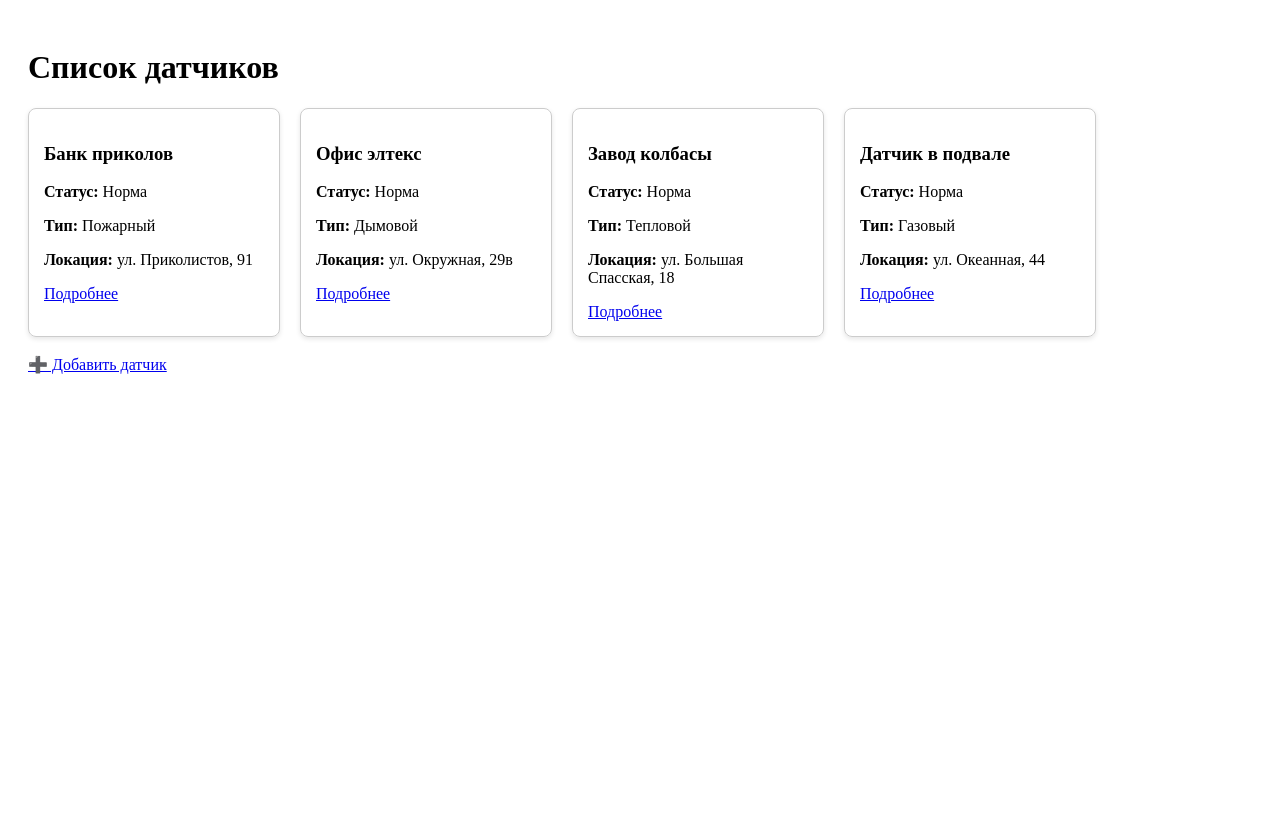
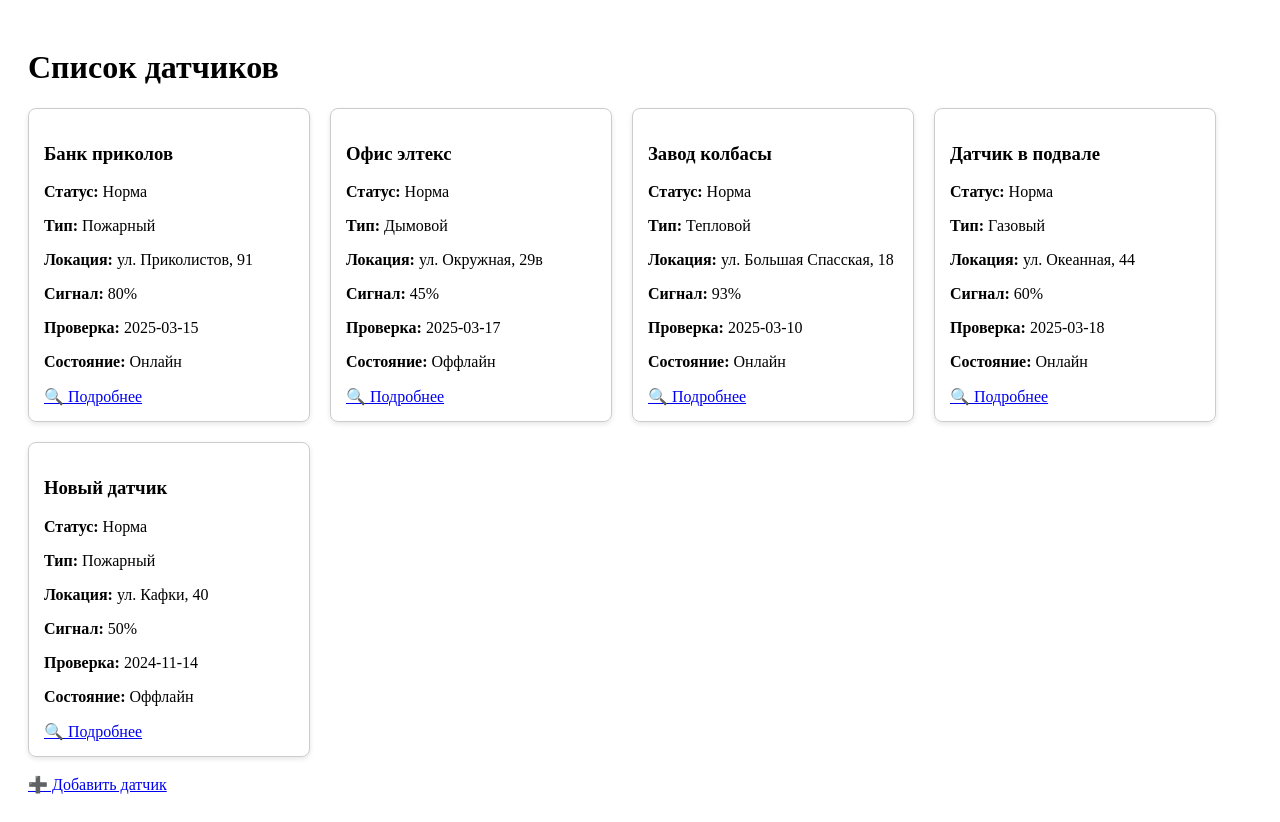
Before and after one commit to 1ARZAMAS/proga-laba1, a React (Create React App) app in the folder laba1/: page / in a window 1280 px wide. Before the commit the page ends 800 px from the top, so only its background shows below. Built offline with nearby package versions, Linux system fonts and the light colour scheme; data requests are answered from the project's data file.

Commit message:
5th task completed

```diff
--- a/laba1/db.json
+++ b/laba1/db.json
@@ -7,7 +7,6 @@
       "location": "ул. Приколистов, 91",
       "type": "Пожарный",
       "signal": 80,
-      "batteryLevel": 75,
       "lastChecked": "2025-03-15",
       "isOnline": true
     },
@@ -40,6 +39,16 @@
       "signal": 60,
       "lastChecked": "2025-03-18",
       "isOnline": true
+    },
+    {
+      "id": "5f53",
+      "name": "Новый датчик",
+      "status": "Норма",
+      "type": "Пожарный",
+      "location": "ул. Кафки, 40",
+      "signal": 50,
+      "lastChecked": "2024-11-14",
+      "isOnline": false
     }
   ]
 }
--- a/laba1/src/App.js
+++ b/laba1/src/App.js
@@ -3,9 +3,11 @@ import { BrowserRouter as Router, Route, Routes } from "react-router-dom";
 import Home from "./pages/Home";
 import Detail from "./pages/Detail";
 import Form from "./pages/Form";
+import { SensorProvider } from './SensorContext';
 
 const App = () => {
   return (
+    <SensorProvider>
       <Router>
         <Routes>
           <Route path="/" element={<Home />} />
@@ -13,6 +15,7 @@ const App = () => {
           <Route path="/add" element={<Form />} />
         </Routes>
       </Router>
+    </SensorProvider>
   );
 };
 
--- /dev/null
+++ b/laba1/src/SensorContext.js
@@ -0,0 +1,52 @@
+import React, { createContext, useState, useEffect } from 'react';
+import axios from 'axios';
+
+export const SensorContext = createContext(); // создаем контекст для общего доступа
+
+export const SensorProvider = ({ children }) => { // в нем находится state
+    const [sensors, setSensors] = useState([]); // обновляем список
+    const [selectedSensor, setSelectedSensor] = useState(null);
+
+    const fetchSensors = () => {
+    axios.get('http://localhost:5000/sensors')
+        .then(response => setSensors(response.data))
+        .catch(error => console.error("Ошибка загрузки датчиков:", error));
+    };
+
+    useEffect(() => {
+        fetchSensors();
+
+    window.addEventListener('focus', fetchSensors);
+
+    return () => {
+        window.removeEventListener('focus', fetchSensors);
+    };
+    }, []);
+
+    const addSensor = (newSensor) => {
+        setSensors(prev => [...prev, newSensor]);
+    };
+
+    const updateSensor = (updatedSensor) => {
+    setSensors(prev =>
+        prev.map(sensor => (sensor.id === updatedSensor.id ? updatedSensor : sensor))
+        );
+    };
+
+    const deleteSensor = (id) => {
+        setSensors(prev => prev.filter(sensor => sensor.id !== id));
+    };
+
+    return (
+        <SensorContext.Provider value={{
+        sensors,
+        selectedSensor,
+        setSelectedSensor,
+        addSensor,
+        updateSensor,
+        deleteSensor
+        }}>
+        {children}
+        </SensorContext.Provider>
+    );
+};
--- a/laba1/src/pages/Detail.js
+++ b/laba1/src/pages/Detail.js
@@ -1,41 +1,58 @@
-import React, { useEffect, useState } from 'react';
+import React, { useEffect, useState, useContext } from 'react';
 import { useParams, useNavigate } from 'react-router-dom';
 import axios from 'axios';
+import { SensorContext } from '../SensorContext';
 
 const Detail = () => {
     const { id } = useParams();
     const navigate = useNavigate();
+
+    const {
+        sensors,
+        updateSensor: updateSensorInContext,
+        deleteSensor: deleteSensorFromContext
+    } = useContext(SensorContext);
+
     const [sensor, setSensor] = useState(null);
 
-    useEffect(() => {
-    axios.get(`http://localhost:5000/sensors/${id}`)
-    .then(response => setSensor(response.data))
-    .catch(error => console.error("Ошибка загрузки датчика:", error));
-    }, [id]);
+    useEffect(() => { // получим нужный датчик из контекста
+        const foundSensor = sensors.find(s => String(s.id) === id);
+        if (foundSensor) {
+            setSensor(foundSensor);
+        }
+    }, [id, sensors]);
 
     const handleChange = (e) => {
-        const { name, value } = e.target;
+        const { name, value, type, checked } = e.target;
         setSensor(prev => ({
             ...prev,
-            [name]: name === "signal" ? Number(value) : value
+            [name]: type === 'checkbox'
+                ? checked
+                : name === 'signal'
+                    ? Number(value)
+                    : value
         }));
     };
 
     const handleSubmit = (e) => {
         e.preventDefault();
         axios.put(`http://localhost:5000/sensors/${id}`, JSON.stringify(sensor), {
-            headers: {
-            'Content-Type': 'application/json'
-            }
+            headers: { 'Content-Type': 'application/json' }
         })
-        .then(() => navigate('/'))
+        .then(response => {
+            updateSensorInContext(response.data);
+            navigate('/');
+        })
         .catch(error => console.error("Ошибка обновления:", error));
     };
 
     const handleDelete = () => {
         if (window.confirm("Вы уверены, что хотите удалить этот датчик?")) {
             axios.delete(`http://localhost:5000/sensors/${id}`)
-            .then(() => navigate('/'))
+                .then(() => {
+                    deleteSensorFromContext(id);
+                    navigate('/');
+                })
                 .catch(error => console.error("Ошибка удаления:", error));
         }
     };
@@ -44,7 +61,6 @@ const Detail = () => {
 
     return (
         <div style={{ display: 'flex', gap: '40px', padding: '20px' }}>
-            {/* Форма редактирования */}
             <div style={{ flex: 1 }}>
                 <h1>Редактирование датчика</h1>
                 <form onSubmit={handleSubmit}>
@@ -90,10 +106,7 @@ const Detail = () => {
                             type="checkbox"
                             name="isOnline"
                             checked={sensor.isOnline || false}
-                            onChange={(e) => setSensor(prev => ({
-                            ...prev,
-                            isOnline: e.target.checked
-                            }))}
+                            onChange={handleChange}
                         />
                     </label>
                     <br /><br />
@@ -108,7 +121,6 @@ const Detail = () => {
                 </form>
             </div>
 
-            {/* Таблица с текущими данными */}
             <div style={{ flex: 1 }}>
                 <h2>Текущие данные датчика</h2>
                 <table border="1" cellPadding="8" cellSpacing="0">
@@ -121,7 +133,7 @@ const Detail = () => {
                                         ? value
                                             ? 'Онлайн'
                                             : 'Оффлайн'
-                                    : value}
+                                        : String(value)}
                                 </td>
                             </tr>
                         ))}
--- a/laba1/src/pages/Form.js
+++ b/laba1/src/pages/Form.js
@@ -1,22 +1,31 @@
-import React, { useState } from 'react';
+import React, { useState, useContext } from 'react';
 import { useNavigate } from 'react-router-dom';
 import axios from 'axios';
+import { SensorContext } from '../SensorContext';
 
 const Form = () => {
     const navigate = useNavigate();
+    const { addSensor } = useContext(SensorContext);
+
     const [formData, setFormData] = useState({
         name: '',
         status: '',
         type: '',
         location: '',
-        signal: 0
+        signal: 0,
+        lastChecked: '',
+        isOnline: true
     });
 
     const handleChange = (e) => {
-        const { name, value } = e.target;
+        const { name, value, type, checked } = e.target;
         setFormData(prev => ({
             ...prev,
-            [name]: name === "signal" ? Number(value) : value
+            [name]: type === 'checkbox'
+                ? checked
+                : name === 'signal'
+                    ? Number(value)
+                    : value
         }));
     };
 
@@ -28,7 +37,10 @@ const Form = () => {
                 'Content-Type': 'application/json'
             }
         })
-        .then(() => navigate('/'))
+            .then(response => {
+                addSensor(response.data); // добавляем в state
+                navigate('/');
+            })
             .catch(error => console.error("Ошибка добавления:", error));
     };
 
@@ -61,7 +73,17 @@ const Form = () => {
                     <input type="number" name="signal" value={formData.signal} onChange={handleChange} required />
                 </label>
                 <br /><br />
-        <button type="submit">➕ Добавить</button>
+                <label>
+                    Последняя проверка:
+                    <input type="date" name="lastChecked" value={formData.lastChecked} onChange={handleChange} required />
+                </label>
+                <br /><br />
+                <label>
+                    Онлайн:
+                    <input type="checkbox" name="isOnline" checked={formData.isOnline} onChange={handleChange} />
+                </label>
+                <br /><br />
+                <button type="submit">Добавить</button>
             </form>
         </div>
     );
--- a/laba1/src/pages/Home.js
+++ b/laba1/src/pages/Home.js
@@ -1,15 +1,9 @@
-import React, { useEffect, useState } from 'react';
+import React, { useContext } from 'react';
 import { Link } from 'react-router-dom';
-import axios from 'axios';
+import { SensorContext } from '../SensorContext'; // путь может отличаться
 
 const Home = () => {
-    const [sensors, setSensors] = useState([]);
-
-    useEffect(() => {
-        axios.get("http://localhost:5000/sensors")
-        .then(response => setSensors(response.data))
-        .catch(error => console.error("Ошибка загрузки датчиков:", error));
-    }, []);
+    const { sensors } = useContext(SensorContext);
 
     return (
         <div style={{ padding: '20px' }}>
@@ -19,7 +13,7 @@ const Home = () => {
                     <div key={sensor.id} style={{
                         border: '1px solid #ccc',
                         padding: '15px',
-                width: '220px',
+                        width: '250px',
                         borderRadius: '8px',
                         boxShadow: '0 2px 5px rgba(0,0,0,0.1)'
                     }}>
@@ -27,7 +21,13 @@ const Home = () => {
                         <p><strong>Статус:</strong> {sensor.status}</p>
                         <p><strong>Тип:</strong> {sensor.type}</p>
                         <p><strong>Локация:</strong> {sensor.location}</p>
-            <Link to={`/detail/${sensor.id}`}>Подробнее</Link>
+                        <p><strong>Сигнал:</strong> {sensor.signal}%</p>
+                        <p><strong>Проверка:</strong> {sensor.lastChecked}</p>
+                        <p>
+                            <strong>Состояние:</strong>{' '}
+                            {sensor.isOnline ? 'Онлайн' : 'Оффлайн'}
+                        </p>
+                        <Link to={`/detail/${sensor.id}`}>🔍 Подробнее</Link>
                     </div>
                 ))}
             </div>
```
Lines whose indentation alone changed are shown as unchanged.
